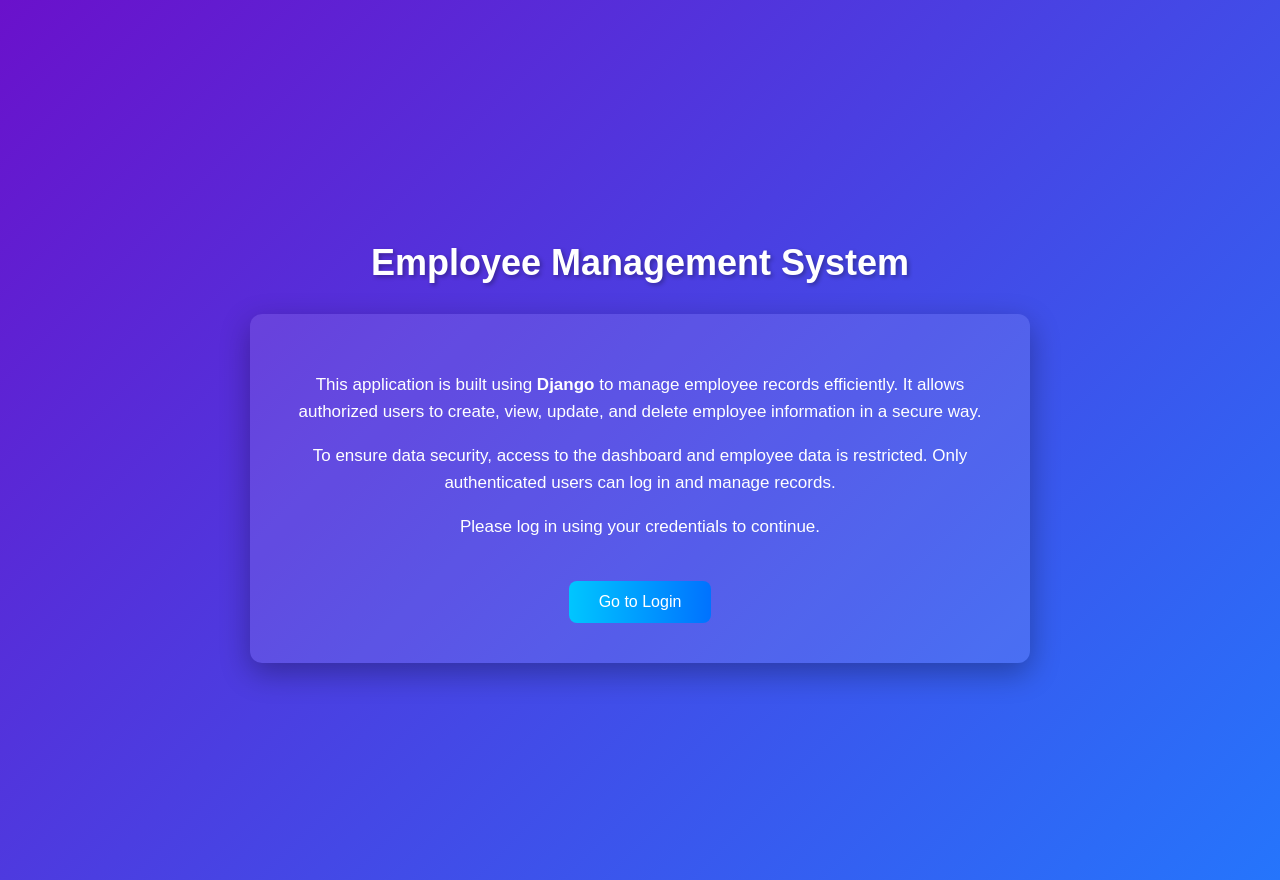
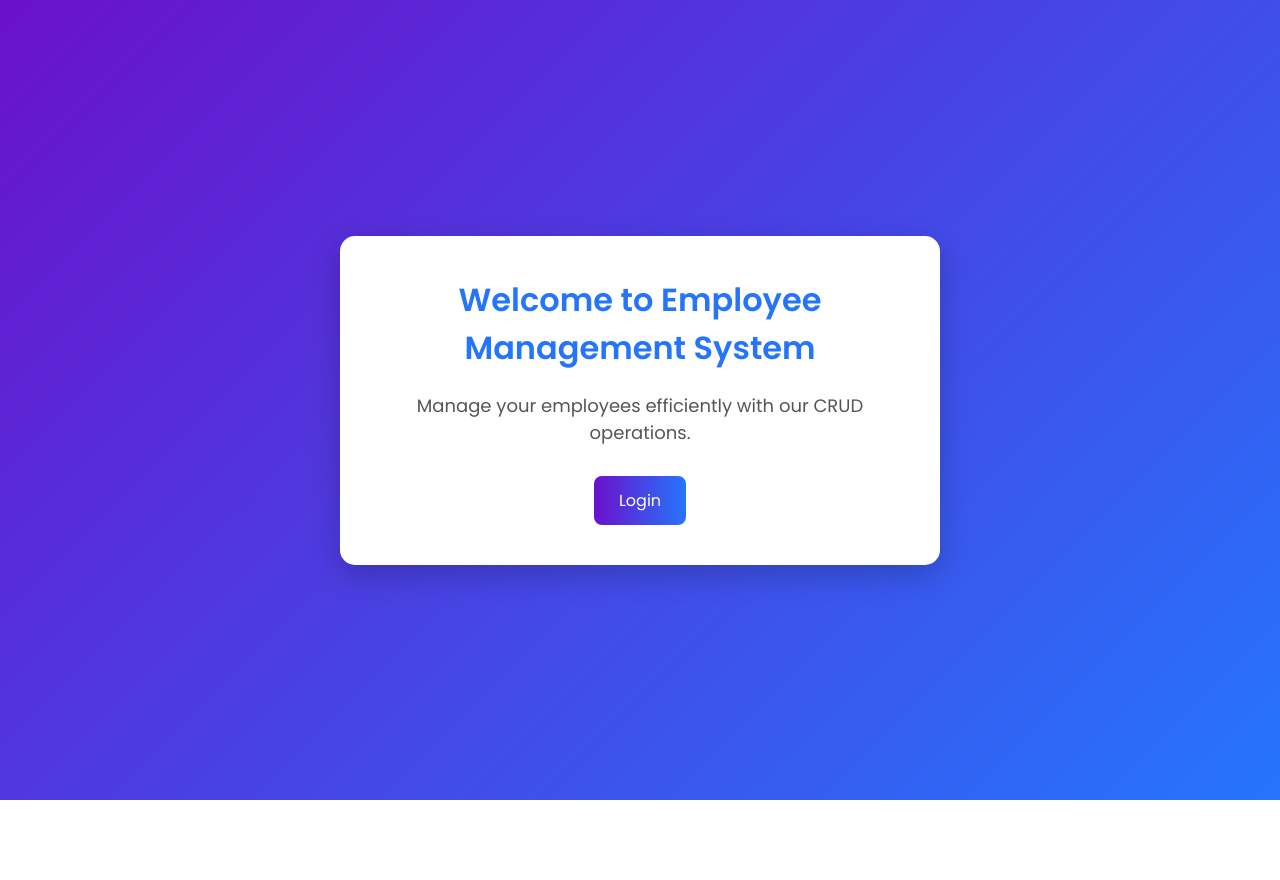
Before and after one commit to SaiseetharamModugumudi/Employee_Django_project, a Django app: page / in a window 1280 px wide. After the commit the page ends 800 px from the top, so only its background shows below. Run offline with Django 4.2, Linux system fonts and the light colour scheme.

```diff
--- a/app1/views.py
+++ b/app1/views.py
@@ -36,22 +36,37 @@ def login_view(request):
 
 
 # 📝 REGISTER (Optional but recommended)
+from django.contrib.auth.models import User
+from django.contrib import messages
+
 def register_view(request):
     if request.method == 'POST':
-        username = request.POST['username']
-        email = request.POST['email']
-        password = request.POST['password']
+        username = request.POST.get('username')
+        email = request.POST.get('email')
+        password = request.POST.get('password')
+        confirm_password = request.POST.get('confirm_password')
+
+        # Validation
+        if not username:
+            messages.error(request, "Username is required")
+            return render(request, 'front/register.html')
+
+        if password != confirm_password:
+            messages.error(request, "Passwords do not match")
+            return render(request, 'front/register.html')
 
         if User.objects.filter(username=username).exists():
-            messages.error(request, 'Username already exists')
-            return redirect('register')
+            messages.error(request, "Username already exists")
+            return render(request, 'front/register.html')
 
+        # Create user
         User.objects.create_user(
             username=username,
             email=email,
             password=password
         )
-        messages.success(request, 'Registration successful. Please login.')
+
+        messages.success(request, "Registration successful. Please login.")
         return redirect('login')
 
     return render(request, 'front/register.html')
@@ -60,24 +75,30 @@ def register_view(request):
 # 🔓 LOGOUT
 def logout_view(request):
     logout(request)
-    print("Authenticated:", request.user.is_authenticated)
-    return redirect('login')
+    return redirect('home')
+
 
 
 # 📊 DASHBOARD (Protected)
 @login_required(login_url='login')
 def dashboard(request):
     data = Employee.objects.all()
-    form = Employee_Form(request.POST or None)
+    form = Employee_Form()
 
-    if request.method == 'POST' and form.is_valid():
-        form.save()
-        return redirect('dashboard')
+    if request.method == 'POST':
+        form = Employee_Form(request.POST)
+        if form.is_valid():
+            form.save()
+            return redirect('dashboard')
+        else:
+            print(form.errors)  # DEBUG
 
     return render(request, 'front/demo.html', {
         'data': data,
-        'form': form
+        'form': form,
     })
+
+
 
 
 # ✏ UPDATE
--- a/bd_crud/urls.py
+++ b/bd_crud/urls.py
@@ -7,7 +7,7 @@ urlpatterns = [
 
     path('', views.home, name='home'),
     path('login/', views.login_view, name='login'),
-    path('register/', views.register_view, name='register'),  # ✅ ADD THIS
+    path('register/', views.register_view, name='register'),
     path('dashboard/', views.dashboard, name='dashboard'),
     path('logout/', views.logout_view, name='logout'),
 
--- a/templates/front/home.html
+++ b/templates/front/home.html
@@ -2,110 +2,37 @@
 <html lang="en">
 <head>
   <meta charset="UTF-8">
-    <title>Home | Employee Management System</title>
   <meta name="viewport" content="width=device-width, initial-scale=1.0">
-
+  <title>Home - Employee Management System</title>
+  <link href="https://fonts.googleapis.com/css2?family=Poppins:wght@300;400;600&display=swap" rel="stylesheet">
   <style>
-        body {
-            margin: 0;
-            height: 100vh;
-            font-family: Arial, sans-serif;
-            background: linear-gradient(135deg, #1e3c72, #2a5298);
-            display: flex;
-            align-items: center;
-            justify-content: center;
-            color: white;
+    * { margin: 0; padding: 0; box-sizing: border-box; font-family: 'Poppins', sans-serif; }
+    body { background: linear-gradient(135deg, #6a11cb, #2575fc); min-height: 100vh; display: flex; align-items: center; justify-content: center; }
+    .container {
+      max-width: 600px; background: #fff; border-radius: 15px;
+      padding: 40px; box-shadow: 0 10px 30px rgba(0,0,0,0.2);
+      text-align: center; animation: fadeIn 0.6s ease-in-out;
     }
-
-        .home-container {
-            background: rgba(255, 255, 255, 0.1);
-            padding: 40px;
-            max-width: 700px;
-            border-radius: 12px;
-            text-align: center;
-            box-shadow: 0 10px 30px rgba(0,0,0,0.3);
+    h1 { color: #2575fc; margin-bottom: 20px; font-weight: 700; }
+    p { color: #555; margin-bottom: 30px; font-size: 18px; }
+    .btn {
+      display: inline-block; padding: 12px 25px; background: linear-gradient(90deg, #6a11cb, #2575fc);
+      color: white; text-decoration: none; border-radius: 8px; transition: 0.3s; font-weight: 500;
     }
-
-        .home-container h1 {
-            margin-bottom: 20px;
-            font-size: 32px;
-        }
-
-        .home-container p {
-            font-size: 17px;
-            line-height: 1.6;
-            margin-bottom: 15px;
-        }
-
-        .login-btn {
-            display: inline-block;
-            margin-top: 25px;
-            padding: 12px 30px;
-            background: #00c6ff;
-            background: linear-gradient(90deg, #00c6ff, #0072ff);
-            color: white;
-            text-decoration: none;
-            font-size: 16px;
-            border-radius: 8px;
-            transition: 0.3s ease;
-        }
-
-        .login-btn:hover {
-            transform: translateY(-3px);
-            box-shadow: 0 8px 20px rgba(0,0,0,0.3);
-        }
-
-        .note {
-            margin-top: 20px;
-            font-size: 14px;
-            color: #e0e0e0;
-        }
-        h1 {
-            text-align: center;
-            margin-bottom: 30px;
-            font-size: 36px;
-            font-weight: 700;
-            color: #fff;
-            text-shadow: 2px 2px 4px rgba(0, 0, 0, 0.3);
-        }
-        body {
-            background: linear-gradient(135deg, #6a11cb, #2575fc);
-            min-height: 100vh;
-            padding: 40px 20px;
-            font-family: 'Poppins', sans-serif;
-            display: flex;
-            justify-content: center;
-            align-items: center;
-            flex-direction: column;
-        }
+    .btn:hover { background: linear-gradient(90deg, #2575fc, #6a11cb); transform: scale(1.05); }
+    @keyframes fadeIn { from {opacity: 0; transform: translateY(20px);} to {opacity: 1; transform: translateY(0);} }
   </style>
 </head>
 <body>
-<h1>Employee Management System</h1>
-<div class="home-container">
+  <div class="container">
+    <h1>Welcome to Employee Management System</h1>
+    <p>Manage your employees efficiently with our CRUD operations.</p>
+    {% if user.is_authenticated %}
 
-    <p>
-        This application is built using <strong>Django</strong> to manage employee records
-        efficiently. It allows authorized users to create, view, update, and delete
-        employee information in a secure way.
-    </p>
-
-    <p>
-        To ensure data security, access to the dashboard and employee data
-        is restricted. Only authenticated users can log in and manage records.
-    </p>
-
-    <p>
-        Please log in using your credentials to continue.
-    </p>
-
-    <a href="{% url 'login' %}" class="login-btn">Go to Login</a>
-
-
-    <!-- <div class="note">
-        * Unauthorized users cannot access the dashboard
-    </div> -->
+      <a href="{% url 'logout' %}" class="btn">Logout</a>
+    {% else %}
+      <a href="{% url 'login' %}" class="btn">Login</a>
+    {% endif %}
   </div>
-
 </body>
 </html>
```
Also changed, not shown: templates/front/demo.html (+10 -3 lines), templates/front/register.html (+9 -8 lines). Lines whose indentation alone changed are shown as unchanged.
